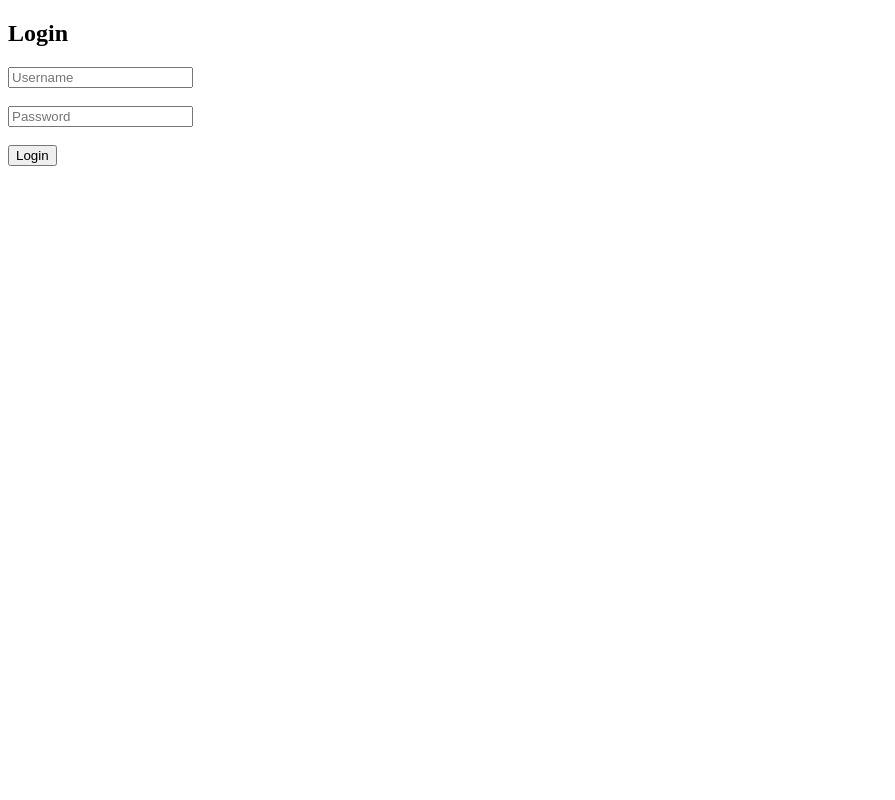
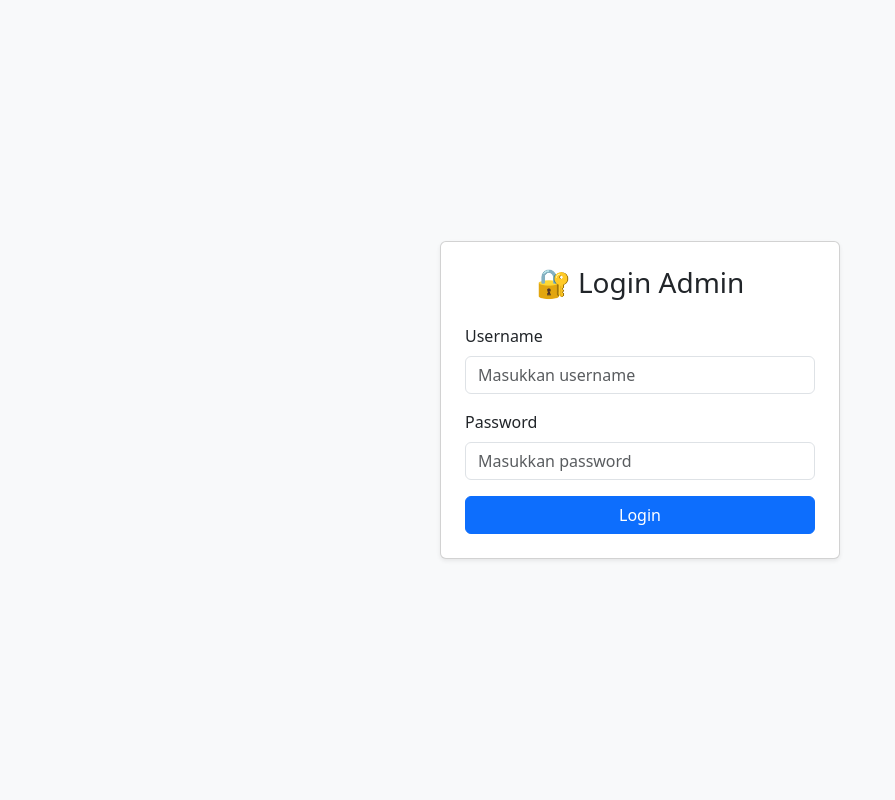
Before and after one commit to RifqiDzakwan22/sistem-deteksi-dm, a Django app: page /login/ in a window 1280 px wide. Shown: the whole page, without its empty margins (0-895 px from the left). Run offline with Django 5.2, Linux system fonts and the light colour scheme; parts of the project's set-up code (start-up, migrations or seed data) failed here and were passed over.

Commit message:
update code

```diff
--- a/deteksi_penyakit/diagnosa/templates/diagnosa/login.html
+++ b/deteksi_penyakit/diagnosa/templates/diagnosa/login.html
@@ -1,16 +1,39 @@
+{% load static %}
 <!DOCTYPE html>
-<html>
-<head><title>Login</title></head>
-<body>
-    <h2>Login</h2>
-    {% for message in messages %}
-        <p style="color:red">{{ message }}</p>
-    {% endfor %}
-    <form method="POST">
-        {% csrf_token %}
-        <input type="text" name="username" placeholder="Username" required><br><br>
-        <input type="password" name="password" placeholder="Password" required><br><br>
-        <button type="submit">Login</button>
-    </form>
+<html lang="en">
+<head>
+    <meta charset="UTF-8">
+    <title>Login Admin</title>
+    <link href="https://cdn.jsdelivr.net/npm/bootstrap@5.3.0/dist/css/bootstrap.min.css" rel="stylesheet">
+</head>
+<body class="bg-light">
+
+<div class="container d-flex align-items-center justify-content-center" style="min-height: 100vh;">
+    <div class="card shadow-sm p-4" style="width: 100%; max-width: 400px;">
+        <h3 class="text-center mb-4">🔐 Login Admin</h3>
+
+        {% if messages %}
+            {% for message in messages %}
+                <div class="alert alert-danger">{{ message }}</div>
+            {% endfor %}
+        {% endif %}
+
+        <form method="post">
+            {% csrf_token %}
+            <div class="mb-3">
+                <label class="form-label">Username</label>
+                <input type="text" name="username" class="form-control" placeholder="Masukkan username" required>
+            </div>
+
+            <div class="mb-3">
+                <label class="form-label">Password</label>
+                <input type="password" name="password" class="form-control" placeholder="Masukkan password" required>
+            </div>
+
+            <button type="submit" class="btn btn-primary w-100">Login</button>
+        </form>
+    </div>
+</div>
+
 </body>
 </html>
```
Also changed, not shown: deteksi_penyakit/db.sqlite3.
